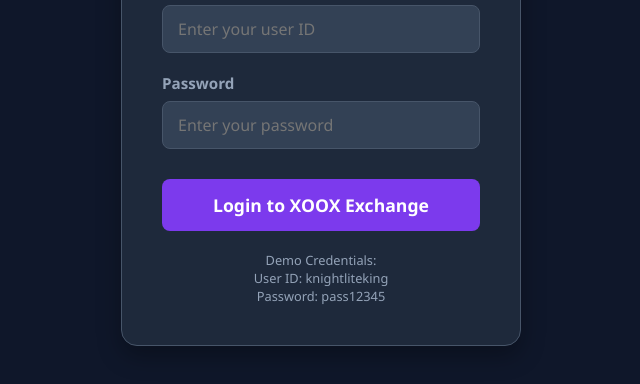
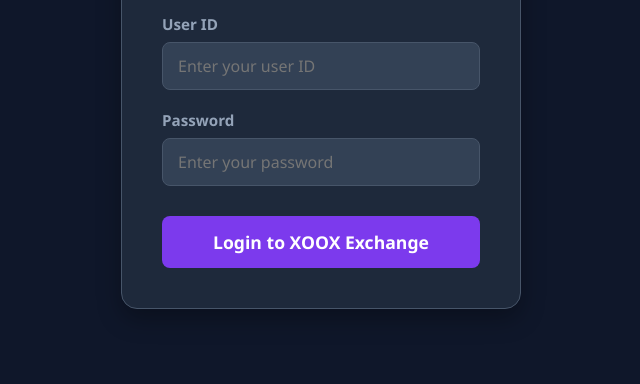
Before and after one commit to KnightLiteKing/xoox, a plain HTML site: page index.html in a window 1280 px wide. Shown: the part 342-726 px from the top of the page, without its empty margins (319-959 px from the left). Drawn offline with nearby package versions, Linux system fonts and the light colour scheme.

Commit message:
Update index.html

```diff
--- a/index.html
+++ b/index.html
@@ -1086,11 +1086,11 @@
 
             <button class="login-btn" id="loginBtn">Login to XOOX Exchange</button>
 
-            <div style="margin-top: 20px; text-align: center; font-size: 0.8rem; color: var(--gray);">
+            <!--<div style="margin-top: 20px; text-align: center; font-size: 0.8rem; color: var(--gray);">
                 <p>Demo Credentials:</p>
                 <p>User ID: knightliteking</p>
                 <p>Password: pass12345</p>
-            </div>
+            </div>-->
         </div>
     </div>
 
```
